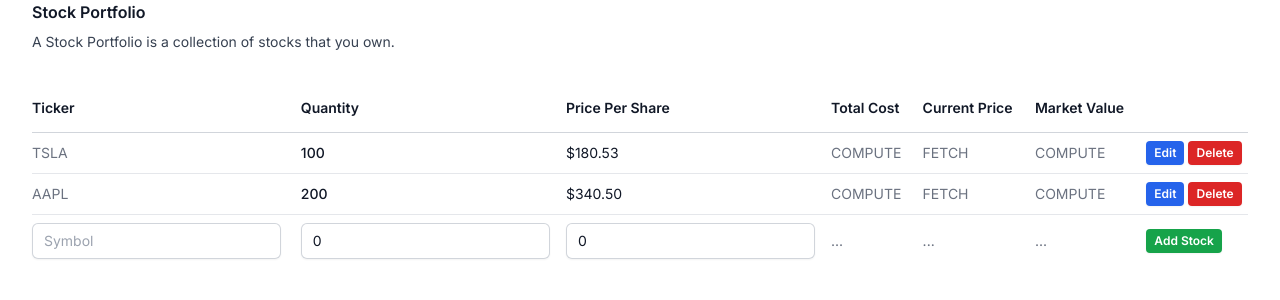
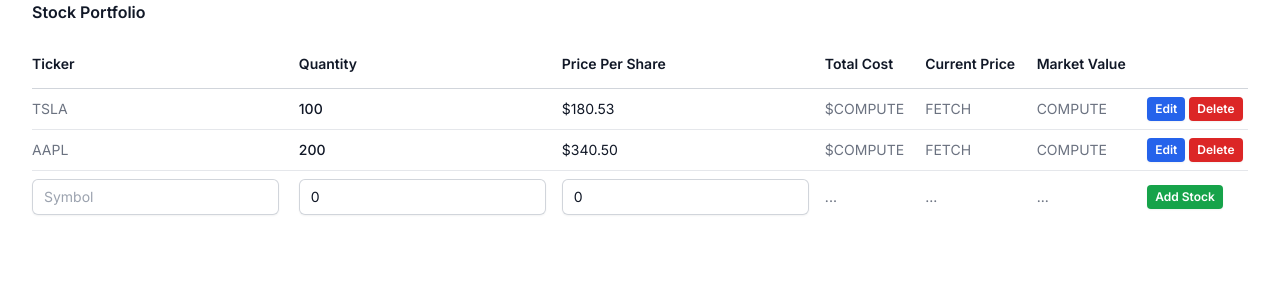
Before and after one commit to Dmitry1007/welf, a Next.js app: page / in a window 1280 px wide. Shown: the top 300 px of the page. Built offline with nearby package versions, Linux system fonts and the light colour scheme.

Commit message:
Compute the total cost

```diff
--- a/src/app/components/Table.js
+++ b/src/app/components/Table.js
@@ -35,7 +35,6 @@
   const handleSubmit = (event) => {
     event.preventDefault();
     if (isEditing) {
-      console.log("handleSubmit Editing id", editId);
       handleEdit();
       return;
     }
@@ -46,7 +45,7 @@
         symbol,
         quantity,
         pricePerShare,
-        totalCost: "COMPUTE",
+        totalCost: quantity * pricePerShare,
         currentPrice: "FETCH",
         marketValue: "COMPUTE",
       },
@@ -61,7 +60,6 @@
   };
 
   const handleEdit = () => {
-    console.log("Handle Edit Editing id", editId);
     const newStocks = stocks.map((stock) => {
       if (stock.id === editId) {
         return {
@@ -87,12 +85,9 @@
           <h1 className="text-base font-semibold leading-6 text-gray-900">
             Stock Portfolio
           </h1>
-          <p className="mt-2 text-sm text-gray-700">
-            A Stock Portfolio is a collection of stocks that you own.
-          </p>
         </div>
       </div>
-      <div className="mt-8 flow-root">
+      <div className="mt-4 flow-root">
         <div className="-mx-4 -my-2 overflow-x-auto sm:-mx-6 lg:-mx-8">
           <div className="inline-block min-w-full py-2 align-middle sm:px-6 lg:px-8">
             <form onSubmit={(event) => handleSubmit(event)}>
@@ -157,7 +152,7 @@
                         ${row.pricePerShare}
                       </td>
                       <td className="whitespace-nowrap px-2 py-2 text-sm text-gray-500">
-                        {row.totalCost}
+                        ${row.totalCost}
                       </td>
                       <td className="whitespace-nowrap px-2 py-2 text-sm text-gray-500">
                         {row.currentPrice}
```
